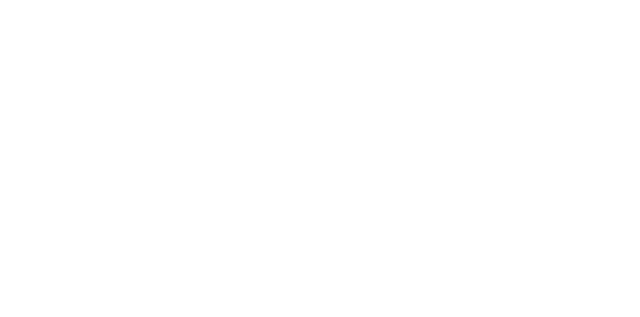
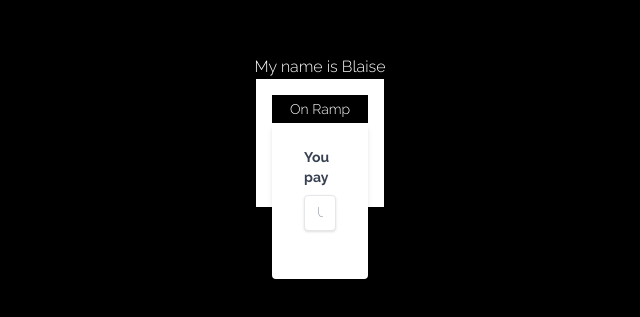
Before and after one commit to vector-10/fiat-on-ramp, a Next.js app: page /buy in a window 1280 px wide. Shown: the part 269-586 px from the top of the page, without its empty margins (320-960 px from the left). Built offline with nearby package versions, Linux system fonts and the light colour scheme.

Commit message:
chore:setup

```diff
--- a/app/api/coinMarketCapProxy.ts
+++ b/app/api/coinMarketCapProxy.ts
@@ -4,14 +4,16 @@
 const API_KEY = process.env.CMC_API_KEY!;
 
 export default async function handler(req: NextApiRequest, res: NextApiResponse) {
+  console.log('API_KEY:', API_KEY);
   try {
     const response = await fetch(API_URL, {
       method: 'GET',
       headers: {
-        'X-CMC_PRO_API_KEY': API_KEY,
+        'X-CMC_PRO_API_KEY': '2fde1e52-37b3-4172-8cf7-ea1e53137801',
         'Content-Type': 'application/json',
       },
     });
+
     if (!response.ok) {
       throw new Error(`Error: ${response.status}`);
     }
--- a/app/buy/page.tsx
+++ b/app/buy/page.tsx
@@ -2,8 +2,21 @@
 
 const page = () => {
   return (
-    <div className='ramp-main'>
+    <div className='ramp-main bg-black h-screen flex flex-col justify-center items-center raleway2 text-white'>
+      <h1>My name is Blaise</h1>
+      <div className= "ramp-component p-4 flex flex-col bg-white w-[8rem] h-[8rem] text-sm">        <div className='ramp-area'>
+        <p className='flex justify-center items-center bg-black py-1 px-2'>On Ramp</p>
+        <form className="bg-white shadow-md rounded px-8 pt-6 pb-8 mb-4">
+        <div className="mb-4">
+          <label className="block text-gray-700 text-sm font-bold mb-2" htmlFor="username">
+            You pay
+          </label>
+          <input className="shadow appearance-none border rounded w-full py-2 px-3 text-gray-700 leading-tight focus:outline-none focus:shadow-outline" id="username" type="text" placeholder="Username"/>
+        </div>
+        </form>
+        </div>
 
+      </div>
     </div>
   )
 }
--- a/app/page.tsx
+++ b/app/page.tsx
@@ -34,8 +34,7 @@
             <Link href="/support"><li>Support</li></Link>
           </ul>
           <div className="buttons flex space-x-4 text-sm">
-            <button className="bg-[#4608ad] px-5 py-2 cursor-pointer">Login</button>
-            <button className="bg-[#4608ad] px-5 py-2 cursor-pointer">Signup</button>
+            <button className="bg-[#4608ad] px-5 py-2 cursor-pointer">Connect Wallet</button>
           </div>
         </div>
       </header>
```
Also changed, not shown: 1 other file (tests, documents, lock files or other folders).
